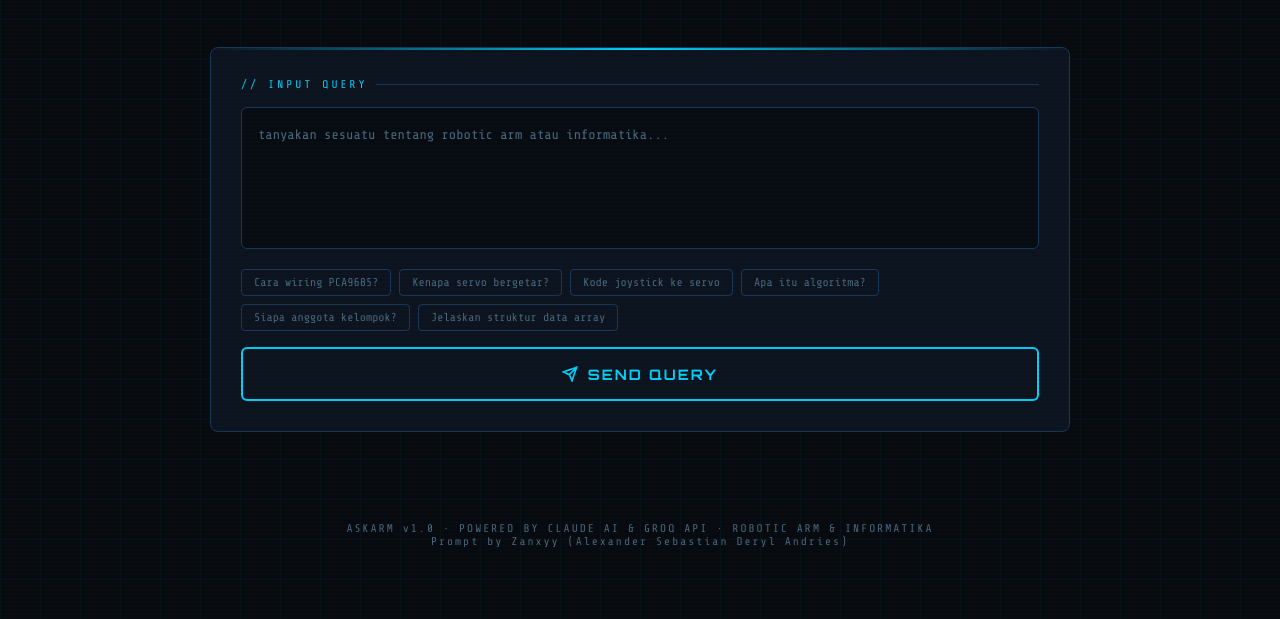
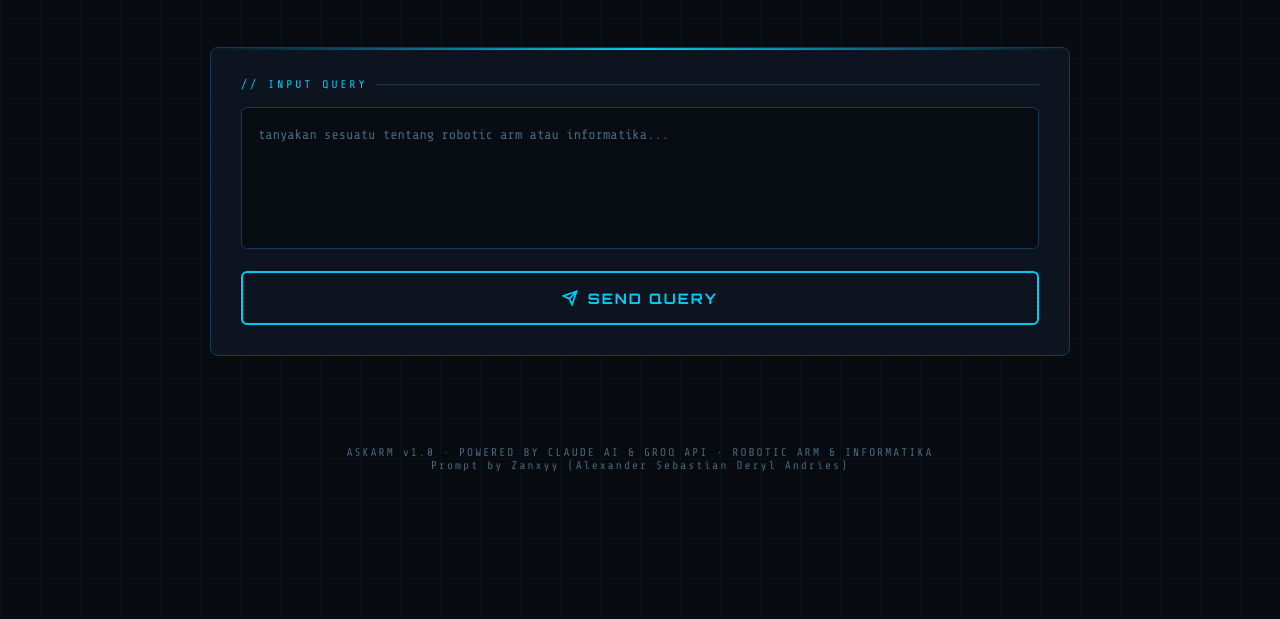
Before and after one commit to zanx-yy/askarm, a plain HTML site: page index.html in a window 1280 px wide. Shown: the part 181-800 px from the top of the page. Drawn offline with nearby package versions, Linux system fonts and the light colour scheme.

Commit message:
Update index.html

```diff
--- a/index.html
+++ b/index.html
@@ -572,8 +572,7 @@
 
         <div class="team-box">
           <div class="team-title">💻 Programming Arduino & Web</div>
-          <div class="team-member">Alexander Sebastian Deryl Andries</div>
-          <div class="team-member">Claude AI</div>
+          <div class="team-member">Alexander Sebastian Deryl Andries (With Claude Ai)</div>
         </div>
 
         <div class="team-box">
@@ -629,15 +628,6 @@
     <div class="card">
       <div class="card-label">// INPUT QUERY</div>
       <textarea id="question" rows="4" placeholder="tanyakan sesuatu tentang robotic arm atau informatika..."></textarea>
-
-      <div class="examples">
-        <button class="ex-btn" onclick="fillExample(this)">Cara wiring PCA9685?</button>
-        <button class="ex-btn" onclick="fillExample(this)">Kenapa servo bergetar?</button>
-        <button class="ex-btn" onclick="fillExample(this)">Kode joystick ke servo</button>
-        <button class="ex-btn" onclick="fillExample(this)">Apa itu algoritma?</button>
-        <button class="ex-btn" onclick="fillExample(this)">Siapa anggota kelompok?</button>
-        <button class="ex-btn" onclick="fillExample(this)">Jelaskan struktur data array</button>
-      </div>
 
       <button class="btn" id="askBtn" onclick="askQuestion()">
         <svg width="16" height="16" viewBox="0 0 24 24" fill="none" stroke="currentColor" stroke-width="2.5">
```
